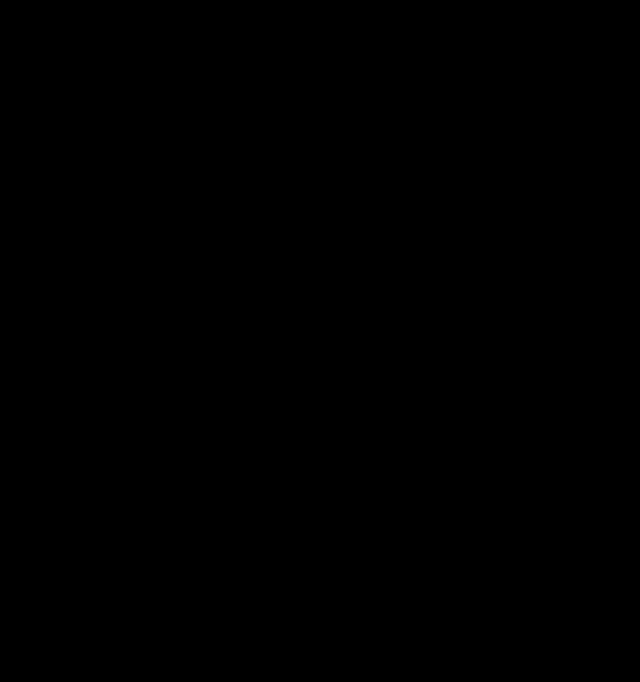
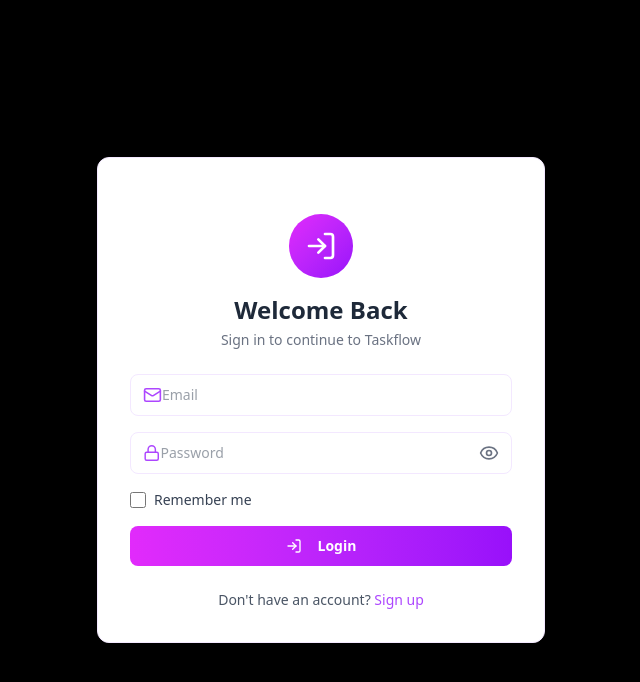
Before and after one commit to ashishsps20/Task-manager-project, a React (Vite) app in the folder frontend/: page /login in a window 1280 px wide. Shown: the top 682 px of the page, without its empty margins (319-959 px from the left). Built offline with nearby package versions, Linux system fonts and the light colour scheme.

Commit message:
add login component

```diff
--- a/frontend/package.json
+++ b/frontend/package.json
@@ -16,6 +16,7 @@
     "react": "^19.1.0",
     "react-dom": "^19.1.0",
     "react-router-dom": "^7.6.2",
+    "react-toastify": "^11.0.5",
     "tailwindcss": "^4.1.11"
   },
   "devDependencies": {
--- a/frontend/src/components/Login.jsx
+++ b/frontend/src/components/Login.jsx
@@ -1,8 +1,157 @@
-import React from 'react'
+import React, { useEffect, useState } from 'react'
+import { useNavigate } from 'react-router-dom'
+import axios from 'axios'
+import { toast, ToastContainer } from 'react-toastify'
+import { INPUTWRAPPER, BUTTON_CLASSES } from '../assets/dummy'
+import { EyeOff, Eye, Lock, Mail, LogIn } from 'lucide-react'
 
-const Login = () => {
+const INITIAL_FORM = { email: "", password: "" }
+
+const Login = ({ onSubmit, onSwitchMode }) => {
+  const [showPassword, setShowPassword] = useState(false)
+  const [loading, setLoading] = useState(false)
+  const [formData, setFormData] = useState(INITIAL_FORM)
+  const [rememberMe, setRememberMe] = useState(false)
+
+  const navigate = useNavigate()
+  const url = "http://localhost:4000"
+
+  useEffect(() => {
+    const token = localStorage.getItem('token')
+    const userId = localStorage.getItem('userId')
+
+    if (token) {
+      ;(async () => {
+        try {
+          const { data } = await axios.get(`${url}/api/user/me`, {
+            headers: { Authorization: `Bearer ${token}` },
+          })
+
+          if (data.success) {
+            onSubmit?.({ token, userId, ...data.user })
+            toast.success("Session restored. Redirecting...")
+            navigate('/')
+          } else {
+            localStorage.clear()
+          }
+        } catch {
+          localStorage.clear()
+        }
+      })()
+    }
+  }, [navigate, onSubmit])
+
+  const handleSubmit = async (e) => {
+    e.preventDefault()
+    if (!rememberMe) {
+      toast.error('You must enable "Remember me" to log in.')
+      return
+    }
+
+    setLoading(true)
+
+    try {
+      const { data } = await axios.post(`${url}/api/user/login`, formData)
+
+      if (!data.token) throw new Error(data.message || 'Login failed')
+
+      localStorage.setItem('token', data.token)
+      localStorage.setItem('userId', data.user.id)
+      localStorage.setItem('currentUser', JSON.stringify(data.user))  // ✅ Add this line
+
+      onSubmit?.({ token: data.token, userId: data.user.id, ...data.user })
+      toast.success("Login successful! Redirecting...")
+      setTimeout(() => navigate('/'), 1000)
+      setFormData(INITIAL_FORM)
+
+    } catch (err) {
+      const msg = err.response?.data?.message || err.message
+      toast.error(msg)
+    } finally {
+      setLoading(false)
+    }
+  }
+
+  const handleSwitchMode = () => {
+    toast.dismiss()
+    onSwitchMode?.()
+  }
+
+  const FIELDS = [
+    { name: 'email', type: 'email', placeholder: 'Email', icon: Mail },
+    { name: 'password', type: showPassword ? 'text' : 'password', placeholder: 'Password', icon: Lock, isPassword: true },
+  ]
+
   return (
-    <div>Login</div>
+    <div className='max-w-md w-full bg-white shadow-lg border border-purple-100 rounded-xl p-8'>
+      <ToastContainer position='top-center' autoClose={3000} hideProgressBar />
+
+      <div className='m-6 text-center'>
+        <div className='w-16 h-16 bg-gradient-to-br from-fuchsia-500 to-purple-600 rounded-full mx-auto flex items-center justify-center mb-4'>
+          <LogIn className='w-8 h-8 text-white' />
+        </div>
+        <h2 className='text-2xl font-bold text-gray-800'>Welcome Back</h2>
+        <p className='text-gray-500 text-sm mt-1'>Sign in to continue to Taskflow</p>
+      </div>
+
+      <form onSubmit={handleSubmit} className='space-y-4'>
+        {FIELDS.map(({ name, type, placeholder, icon: Icon, isPassword }) => (
+          <div key={name} className={INPUTWRAPPER}>
+            <Icon className='w-5 h-5 text-purple-500' />
+            <input
+              type={type}
+              placeholder={placeholder}
+              value={formData[name]}
+              onChange={(e) => setFormData({ ...formData, [name]: e.target.value })}
+              className='w-full focus:outline-none text-sm text-gray-700'
+              required
+            />
+            {isPassword && (
+              <button
+                type='button'
+                onClick={() => setShowPassword((prev) => !prev)}
+                className='ml-2 text-gray-500 hover:text-purple-500 transition-colors'
+              >
+                {showPassword ? <EyeOff className='w-5 h-5' /> : <Eye className='w-5 h-5' />}
+              </button>
+            )}
+          </div>
+        ))}
+
+        <div className='flex items-center'>
+          <input
+            type='checkbox'
+            id='rememberMe'
+            checked={rememberMe}
+            onChange={() => setRememberMe((prev) => !prev)}
+            className='h-4 w-4 text-purple-500 border-gray-300 rounded focus:ring-purple-500'
+          />
+          <label htmlFor='rememberMe' className='ml-2 text-sm text-gray-700'>Remember me</label>
+        </div>
+
+        <button type='submit' disabled={loading} className={BUTTON_CLASSES}>
+          {loading ? (
+            'Logging in...'
+          ) : (
+            <>
+              <LogIn className='w-4 h-4 mr-2' />
+              Login
+            </>
+          )}
+        </button>
+      </form>
+
+      <p className='text-center text-sm text-gray-600 mt-6'>
+        Don't have an account?{' '}
+        <button
+          type='button'
+          onClick={handleSwitchMode}
+          className='text-purple-500 hover:text-purple-700 hover:underline font-medium transition-colors'
+        >
+          Sign up
+        </button>
+      </p>
+    </div>
   )
 }
 
```
Also changed, not shown: 1 other file (tests, documents, lock files or other folders).
